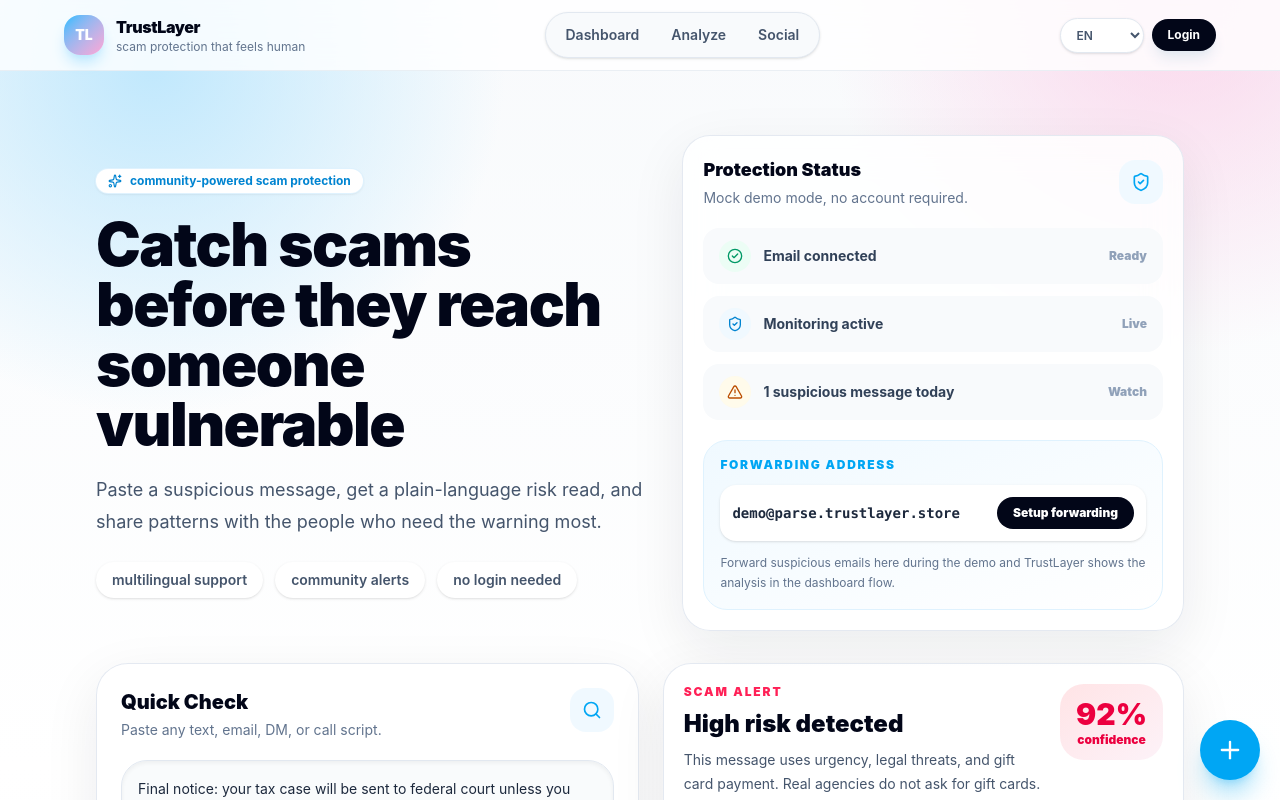
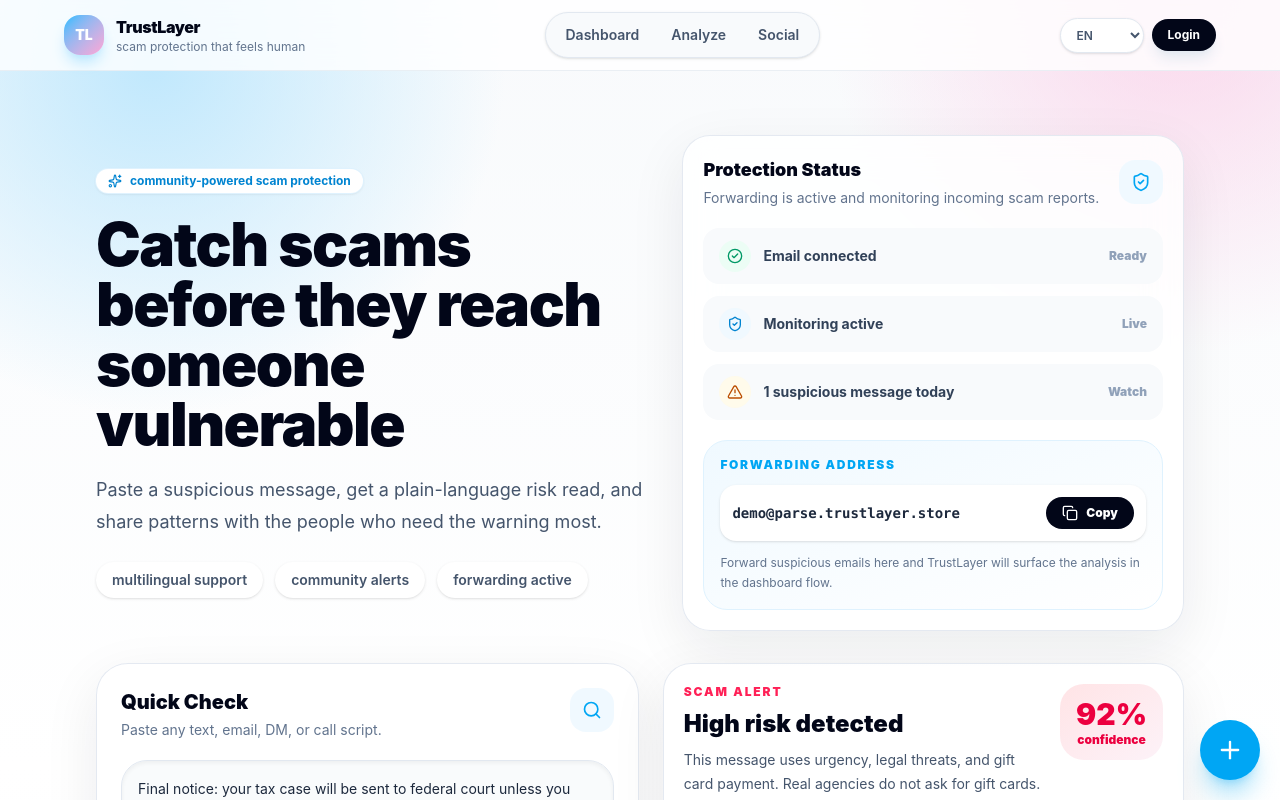
Before and after one commit to Shah-king/Hunter-Hacks, a Next.js app in the folder trust-layer/: page / in a window 1280 px wide. Shown: the top 800 px of the page. Built offline with nearby package versions, Linux system fonts and the light colour scheme.

Commit message:
Make forwarding address copyable

```diff
--- a/trust-layer/app/login/page.tsx
+++ b/trust-layer/app/login/page.tsx
@@ -9,10 +9,10 @@ export default function LoginPage() {
           <ShieldCheck className="h-8 w-8" />
         </div>
         <h1 className="mt-6 text-3xl font-black tracking-tight text-slate-950">
-          Demo mode is on
+          Welcome to TrustLayer
         </h1>
         <p className="mx-auto mt-3 max-w-xl text-base leading-7 text-slate-600">
-          TrustLayer is running with mock data for the hackathon demo, so there is no account setup or Supabase auth required.
+          Sign-in is simplified for this build. Continue to the dashboard to use forwarding, quick checks, and TrustWall.
         </p>
         <div className="mt-7 flex flex-wrap justify-center gap-3">
           <Link href="/" className="rounded-full bg-slate-950 px-5 py-3 text-sm font-black text-white shadow-lg shadow-slate-200 transition hover:-translate-y-0.5">
--- a/trust-layer/app/page.tsx
+++ b/trust-layer/app/page.tsx
@@ -6,6 +6,7 @@ import {
   Activity,
   AlertTriangle,
   CheckCircle2,
+  Copy,
   Heart,
   Loader2,
   MessageCircle,
@@ -38,21 +39,28 @@ const ACTIVITY = [
 const SAMPLE_MESSAGE =
   "Final notice: your tax case will be sent to federal court unless you pay today with gift cards."
 
-const DEMO_FORWARDING_ADDRESS = "demo@parse.trustlayer.store"
+const FORWARDING_ADDRESS = "demo@parse.trustlayer.store"
 
 function ProtectionStatus() {
+  const [copied, setCopied] = useState(false)
   const rows = [
     ["Email connected", "Ready", CheckCircle2, "text-emerald-600 bg-emerald-50"],
     ["Monitoring active", "Live", ShieldCheck, "text-sky-600 bg-sky-50"],
     ["1 suspicious message today", "Watch", AlertTriangle, "text-amber-700 bg-amber-50"],
   ] as const
 
+  async function copyForwardingAddress() {
+    await navigator.clipboard.writeText(FORWARDING_ADDRESS)
+    setCopied(true)
+    window.setTimeout(() => setCopied(false), 1600)
+  }
+
   return (
     <section className="soft-card rounded-[28px] p-5">
       <div className="flex items-center justify-between gap-4">
         <div>
           <h2 className="text-lg font-black text-slate-950">Protection Status</h2>
-          <p className="mt-1 text-sm text-slate-500">Mock demo mode, no account required.</p>
+          <p className="mt-1 text-sm text-slate-500">Forwarding is active and monitoring incoming scam reports.</p>
         </div>
         <div className="rounded-2xl bg-sky-50 p-3 text-sky-500">
           <ShieldCheck className="h-5 w-5" />
@@ -74,13 +82,19 @@ function ProtectionStatus() {
       <div className="mt-5 rounded-3xl border border-sky-100 bg-gradient-to-br from-sky-50 to-white p-4">
         <p className="text-xs font-black uppercase tracking-[0.14em] text-sky-500">Forwarding address</p>
         <div className="mt-3 flex flex-col gap-3 rounded-2xl bg-white p-3 shadow-sm sm:flex-row sm:items-center sm:justify-between">
-          <code className="break-all text-sm font-black text-slate-800">{DEMO_FORWARDING_ADDRESS}</code>
-          <Link href="/signup" className="shrink-0 rounded-full bg-slate-950 px-4 py-2 text-xs font-black text-white transition hover:-translate-y-0.5">
-            Setup forwarding
-          </Link>
+          <code className="break-all text-sm font-black text-slate-800">{FORWARDING_ADDRESS}</code>
+          <button
+            type="button"
+            onClick={copyForwardingAddress}
+            className="inline-flex shrink-0 items-center justify-center gap-2 rounded-full bg-slate-950 px-4 py-2 text-xs font-black text-white transition hover:-translate-y-0.5"
+            aria-label="Copy forwarding address"
+          >
+            {copied ? <CheckCircle2 className="h-4 w-4" /> : <Copy className="h-4 w-4" />}
+            {copied ? "Copied" : "Copy"}
+          </button>
         </div>
         <p className="mt-3 text-xs leading-5 text-slate-500">
-          Forward suspicious emails here during the demo and TrustLayer shows the analysis in the dashboard flow.
+          Forward suspicious emails here and TrustLayer will surface the analysis in the dashboard flow.
         </p>
       </div>
     </section>
@@ -242,7 +256,7 @@ export default function Home() {
           <div className="mt-6 flex flex-wrap gap-3 text-sm font-semibold text-slate-600">
             <span className="rounded-full bg-white px-4 py-2 shadow-sm">multilingual support</span>
             <span className="rounded-full bg-white px-4 py-2 shadow-sm">community alerts</span>
-            <span className="rounded-full bg-white px-4 py-2 shadow-sm">no login needed</span>
+            <span className="rounded-full bg-white px-4 py-2 shadow-sm">forwarding active</span>
           </div>
         </div>
         <ProtectionStatus />
```
